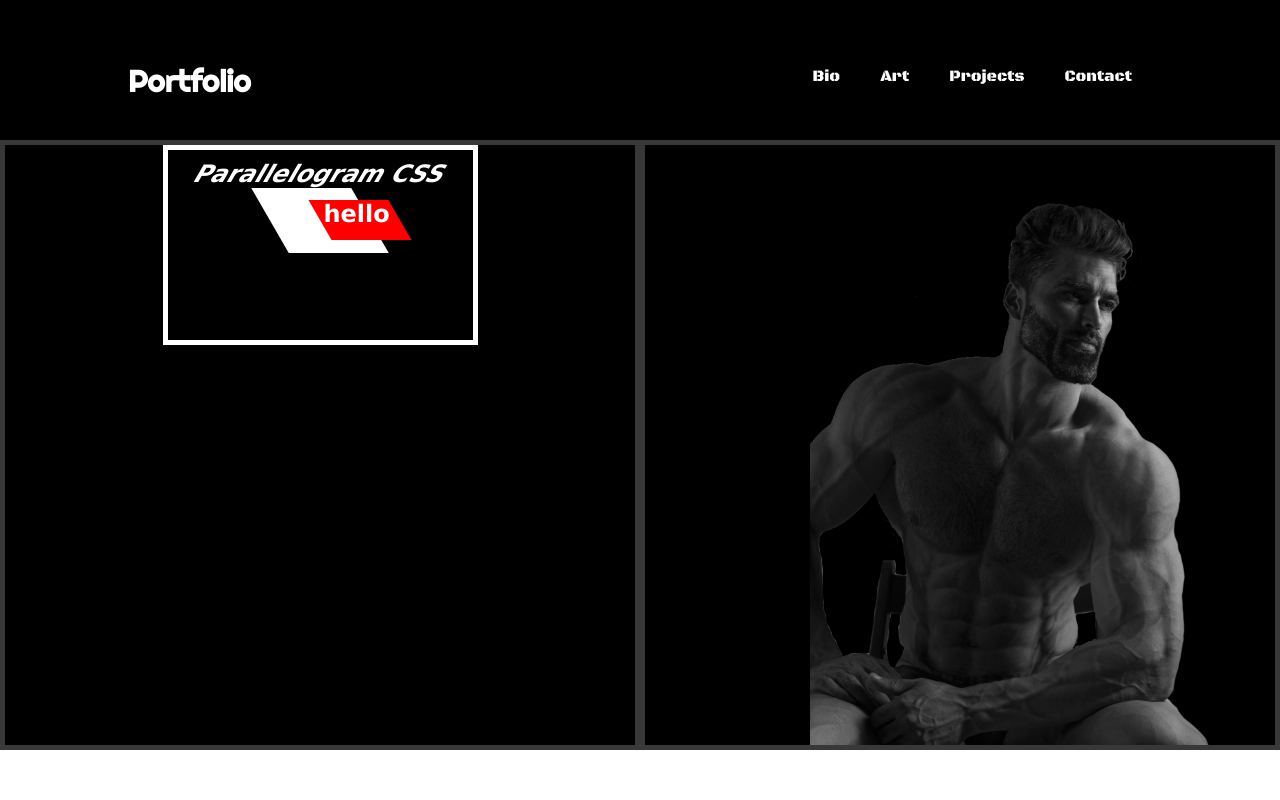
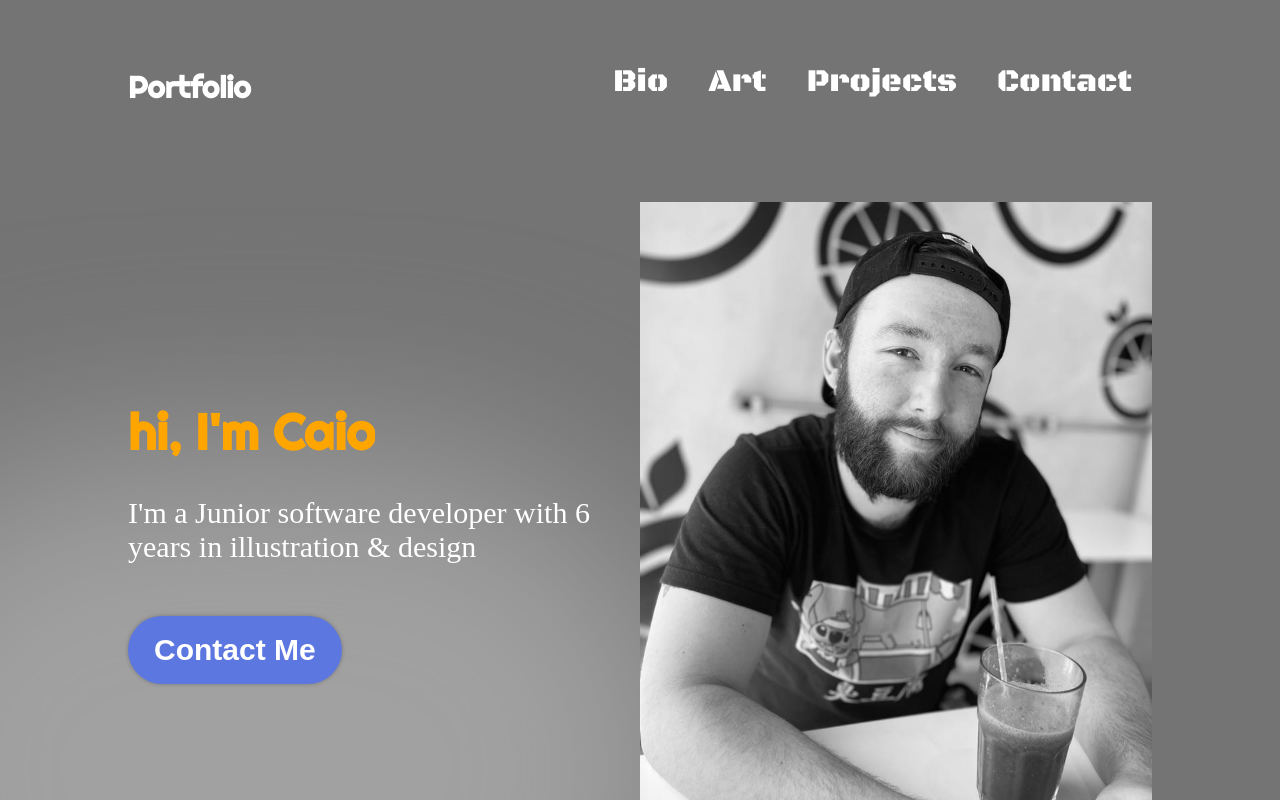
Before and after one commit to a-BROKE-boi/web-portfolio, a React (Vite) app in the folder react-portfolio/: page / in a window 1280 px wide. Shown: the top 800 px of the page. Built offline with nearby package versions, Linux system fonts and the light colour scheme.

Commit message:
scrapped initial body and added hero section

```diff
--- a/react-portfolio/src/App.jsx
+++ b/react-portfolio/src/App.jsx
@@ -1,12 +1,13 @@
 import styles from "./App.module.css";
 import { Body } from "./components/Body/Body";
+import { Hero } from "./components/Hero/Hero";
 import { Navbar } from "./components/Navbar/Navbar";
 
 function App() {
   return (
     <div className={styles.App}>
       <Navbar />
-      <Body />
+      <Hero />
     </div>
   );
 }
--- a/react-portfolio/src/components/Body/Body.jsx
+++ b/react-portfolio/src/components/Body/Body.jsx
@@ -5,30 +5,5 @@ import { motion } from "framer-motion";
 
 export const Body = () => {
   const text = "Framer Motion is a really cool tool".split(" ");
-  return (
-    <>
-      <div className={styles.flexContainer}>
-        <div className={styles.flexChild}>
-          {" "}
-          <div className={styles.box}>
-            <h2 className={styles.text}>Parallelogram CSS</h2>
-            <div className={styles.parallelogram}></div>
-            <div className={styles.child}>
-              <h2 className={styles.text}>hello</h2>
-            </div>
-          </div>
-        </div>
-        <div className={styles.flexChild}>
-          {" "}
-          <div className={styles.container}>
-            <img
-              className={styles.imageAlignRight}
-              src="src/assets/Gigachad-PNG-Images.png"
-              alt="Cool guy"
-            ></img>
-          </div>
-        </div>
-      </div>
-    </>
-  );
+  return <></>;
 };
--- a/react-portfolio/src/components/Body/Body.module.css
+++ b/react-portfolio/src/components/Body/Body.module.css
@@ -1,89 +1 @@
 @import "../../vars.css";
-
-.flexContainer {
-  display: flex;
-}
-
-.flexChild {
-  flex: 1;
-  border: 5px solid rgb(56, 56, 56);
-}
-
-.flexChild:first-child {
-  margin-right: 0px;
-}
-.box {
-  height: 200px;
-  margin: auto;
-  width: 50%;
-  border: 5px solid rgb(255, 255, 255);
-  padding: 10px;
-  position: relative;
-}
-
-.container {
-  margin: auto;
-  position: relative;
-}
-
-.parallelogram {
-  width: 100px;
-  height: 65px;
-  transform: skew(30deg);
-  background-color: white;
-  margin: auto;
-  position: relative;
-}
-.parallelogram:hover {
-  animation-name: wiggleAnimation;
-  animation-duration: 0.5s;
-  animation-iteration-count: infinite;
-}
-.child {
-  top: 50px;
-  left: 50%;
-  width: 80px;
-  height: 40px;
-  background-color: red;
-  transform: skew(30deg);
-  position: absolute;
-}
-.child:hover {
-  animation-name: wiggleAnimation;
-  animation-duration: 0.5s;
-  animation-iteration-count: infinite;
-}
-
-@keyframes wiggleAnimation {
-  0% {
-  }
-  25% {
-    rotate: 5deg;
-  }
-  50% {
-    transform: skew(10deg);
-  }
-  75% {
-    rotate: -5deg;
-  }
-  100% {
-  }
-}
-
-.text {
-  transform: skew(-30deg); /* UNSKEW */
-  text-align: center;
-  font-family: "Lucida Sans", "Lucida Sans Regular", "Lucida Grande",
-    "Lucida Sans Unicode", Geneva, Verdana, sans-serif;
-}
-.text:hover {
-  animation-name: wiggleAnimation;
-  animation-duration: 0.5s;
-  animation-iteration-count: infinite;
-}
-
-.imageAlignRight {
-  float: right;
-  margin-left: 10px; /* Add some space between the image and text */
-  max-width: 100%;
-}
--- /dev/null
+++ b/react-portfolio/src/components/Hero/Hero.jsx
@@ -0,0 +1,27 @@
+import React from "react";
+import { getImageUrl } from "../../utils";
+import styles from "./Hero.module.css";
+
+export const Hero = () => {
+  return (
+    <section className={styles.container}>
+      <div className={styles.content}>
+        <h1 className={styles.title}>hi, I'm Caio</h1>
+        <p className={styles.description}>
+          I'm a Junior software developer with 6 years in illustration & design
+        </p>
+        <a href="mailto:caiowhitmore@outlook.com" className={styles.contactBtn}>
+          {" "}
+          Contact Me
+        </a>
+      </div>
+      <img
+        src={getImageUrl("hero/profile-picture.jpg")}
+        alt="picture of me in brazil"
+        className={styles.heroImg}
+      />
+      <div className={styles.topBlur}></div>
+      <div className={styles.bottomBlur}></div>
+    </section>
+  );
+};
--- /dev/null
+++ b/react-portfolio/src/components/Hero/Hero.module.css
@@ -0,0 +1,105 @@
+@import "../../vars.css";
+
+.container {
+  position: relative;
+  display: flex;
+  align-items: center;
+  justify-content: space-between;
+  margin-top: 49px;
+  z-index: 1;
+  margin-left: 10%;
+  margin-right: 10%;
+}
+
+.content {
+  display: flex;
+  flex-direction: column;
+  align-items: flex-start;
+  color: var(--color-text);
+  z-index: 1;
+}
+
+.title {
+  font-size: 50px;
+  font-weight: 920;
+  margin-bottom: 33px;
+  font-family: var(--font-Righteous);
+  background: orange;
+  -webkit-text-fill-color: transparent;
+  -webkit-background-clip: text;
+}
+
+.description {
+  font-size: 30px;
+  font-family: var(--font-permanent-marker);
+  margin-bottom: 52px;
+}
+
+.contactBtn {
+  text-decoration: none;
+  background-color: var(--color-primary);
+  color: var(--color-text);
+  border-radius: 100px;
+  font-size: 30px;
+  font-weight: 600;
+  padding: 17px 26px;
+  box-shadow: 0 0 4px 0 rgba(0, 0, 0, 0.25);
+}
+
+.heroImg {
+  width: 50%;
+  z-index: 1;
+
+  animation-name: floating;
+  animation-duration: 3s;
+  animation-iteration-count: infinite;
+  animation-timing-function: ease-in-out;
+}
+
+@keyframes floating {
+  0% {
+    transform: translate(0, 0px);
+  }
+  50% {
+    transform: translate(0, 10px);
+  }
+  100% {
+    transform: translate(0, -0px);
+  }
+}
+
+.topBlur {
+  position: absolute;
+  width: 50vw;
+  height: 50vw;
+  min-width: 350px;
+  min-height: 350px;
+  top: -128px;
+  left: 10vw;
+  border-radius: 764px;
+
+  z-index: 0;
+}
+
+.bottomBlur {
+  position: absolute;
+  width: 70vw;
+  height: 50vw;
+  min-width: 350px;
+  min-height: 250px;
+  top: 246px;
+  left: -25vw;
+  border-radius: 764px;
+  background: rgb(161, 161, 161);
+  filter: blur(100px);
+  z-index: 0;
+}
+
+@media screen and (max-width: 83px) {
+  .container {
+    flex-direction: column-reverse;
+  }
+  .content {
+    align-items: center;
+  }
+}
--- a/react-portfolio/src/components/Navbar/Navbar.module.css
+++ b/react-portfolio/src/components/Navbar/Navbar.module.css
@@ -1,6 +1,5 @@
 @import "../../vars.css";
 
-@import url(https://fonts.googleapis.com/css?family=Righteous);
 .navbar {
   position: relative;
   display: flex;
@@ -14,7 +13,7 @@
 .title {
   font-size: 30px;
   font-weight: 600;
-  font-family: "Righteous";
+  font-family: var(--font-Righteous);
   text-decoration: none;
   padding-bottom: 40px;
 
@@ -37,7 +36,7 @@
 }
 
 .linktext {
-  font-size: 1em;
+  font-size: 2em;
   width: 100px;
   text-align: center;
   position: relative;
--- a/react-portfolio/src/utils.js
+++ b/react-portfolio/src/utils.js
@@ -1,3 +1,3 @@
 export const getImageUrl = (path) => {
-  return new URL(`/assets/${path}`, import.meta.url).href;
+  return new URL(`./assets/${path}`, import.meta.url).href;
 };
--- a/react-portfolio/src/vars.css
+++ b/react-portfolio/src/vars.css
@@ -1,4 +1,5 @@
 @import url(https://fonts.googleapis.com/css?family=Black+Ops+One);
+@import url(https://fonts.googleapis.com/css?family=Righteous);
 
 :root {
   /* colours */
@@ -6,9 +7,10 @@
   --color-primary: hsl(228, 68%, 62%);
   --color-secondary: #5ecdff;
   --color-dark: #800000;
-  --color-bg: #000000;
+  --color-bg: #747474;
 
   /* Fonts */
   --font-black-ops: "Black Ops One";
+  --font-Righteous: "Righteous";
   --font-permanent-marker: "permanent-marker";
 }
```
Also changed, not shown: react-portfolio/src/assets/Gigachad-PNG-Images.png (deleted), react-portfolio/src/assets/hero/profile-picture.jpg (added).
